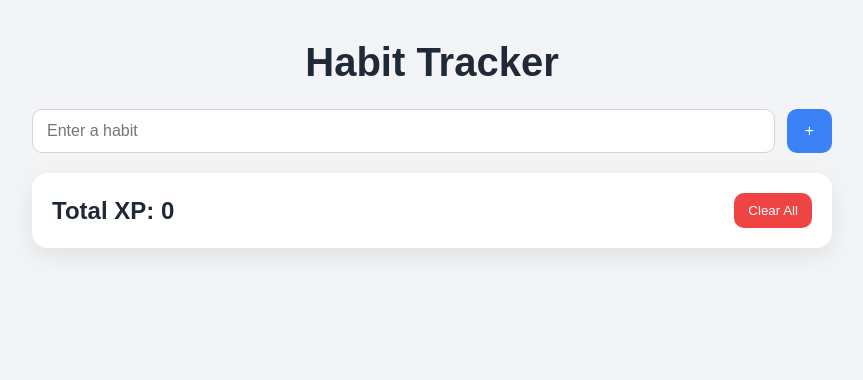
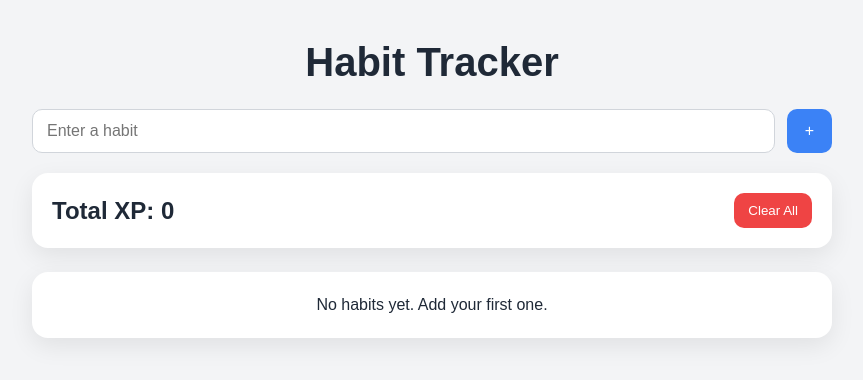
Before and after one commit to Jenith-rajlawat/HabitTracker, a React (Vite) app in the folder HabitTracker/: page / in a window 1280 px wide. Shown: the top 380 px of the page, without its empty margins (208-1071 px from the left). Built offline with nearby package versions, Linux system fonts and the light colour scheme.

Commit message:
April19: Deletion of Habits plus local Storage updates | And information to add habits if none available

```diff
--- a/HabitTracker/src/App.css
+++ b/HabitTracker/src/App.css
@@ -147,6 +147,25 @@ body {
     font-weight: bold;
 }
 
+.delete-btn {
+    margin-top: 10px;
+    margin-left: 10px;
+    background: #6b7280;
+    color: white;
+    border: none;
+    border-radius: 10px;
+    padding: 10px 16px;
+    cursor: pointer;
+}
+
+.empty-state {
+    background: white;
+    padding: 24px;
+    border-radius: 16px;
+    text-align: center;
+    box-shadow: 0 8px 24px rgba(0, 0, 0, 0.08);
+}
+
 @media (max-width: 600px) {
 
     /* The @media (max-width: 600px) rule applies CSS styles specifically to devices with a screen width of 600 pixels or less,
--- a/HabitTracker/src/App.jsx
+++ b/HabitTracker/src/App.jsx
@@ -69,6 +69,13 @@ function App() {
     setHabits([]); // clear the habits state as well to reflect the change in the UI
   }
 
+
+  const deleteHabit = (index) => {
+    const updatedHabits = habits.filter((_, i) => i !== index);
+    setHabits(updatedHabits);
+    localStorage.setItem('habits', JSON.stringify(updatedHabits)); // Update localStorage after deletion
+  }
+
   // Step 1: I need array of habits.
   return (
     <>
@@ -95,6 +102,11 @@ function App() {
           </div>
 
           <div className="habit-list">
+            {habits.length === 0 && (
+              <div className="empty-state">
+                <p>No habits yet. Add your first one.</p>
+              </div>
+            )}
             {habits.map((habit, index) => {
               const completedToday =
                 habit.lastCompleted &&
@@ -114,10 +126,15 @@ function App() {
                       ? new Date(habit.lastCompleted).toDateString()
                       : "Not completed yet"}
                   </p>
+
                   <button
                     className='complete-btn'
                     onClick={() => completeHabit(index)}>
                     Completed +10
+                  </button>
+
+                  <button className="delete-btn" onClick={() => deleteHabit(index)}>
+                    Delete
                   </button>
                 </div>
               );
```
